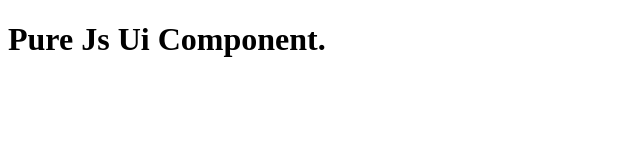
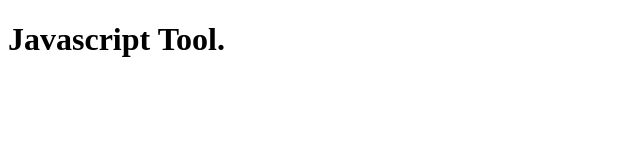
Before and after one commit to zhouwenhong/jTool, a plain HTML site: page index.html in a window 1280 px wide. Shown: the whole page, without its empty margins (0-640 px from the left). Drawn offline with Linux system fonts and the light colour scheme.

Commit message:
rename jTool

```diff
--- a/index.html
+++ b/index.html
@@ -1,8 +1,9 @@
 <!DOCTYPE html>
 <html>
     <head>
+    	<title>jTool</title>
     </head>
     <body>
-    	<h1>Pure Js Ui Component.</h1>
+    	<h1>Javascript Tool.</h1>
     </body>
 </html>
```
Also changed, not shown: 1 other file.
